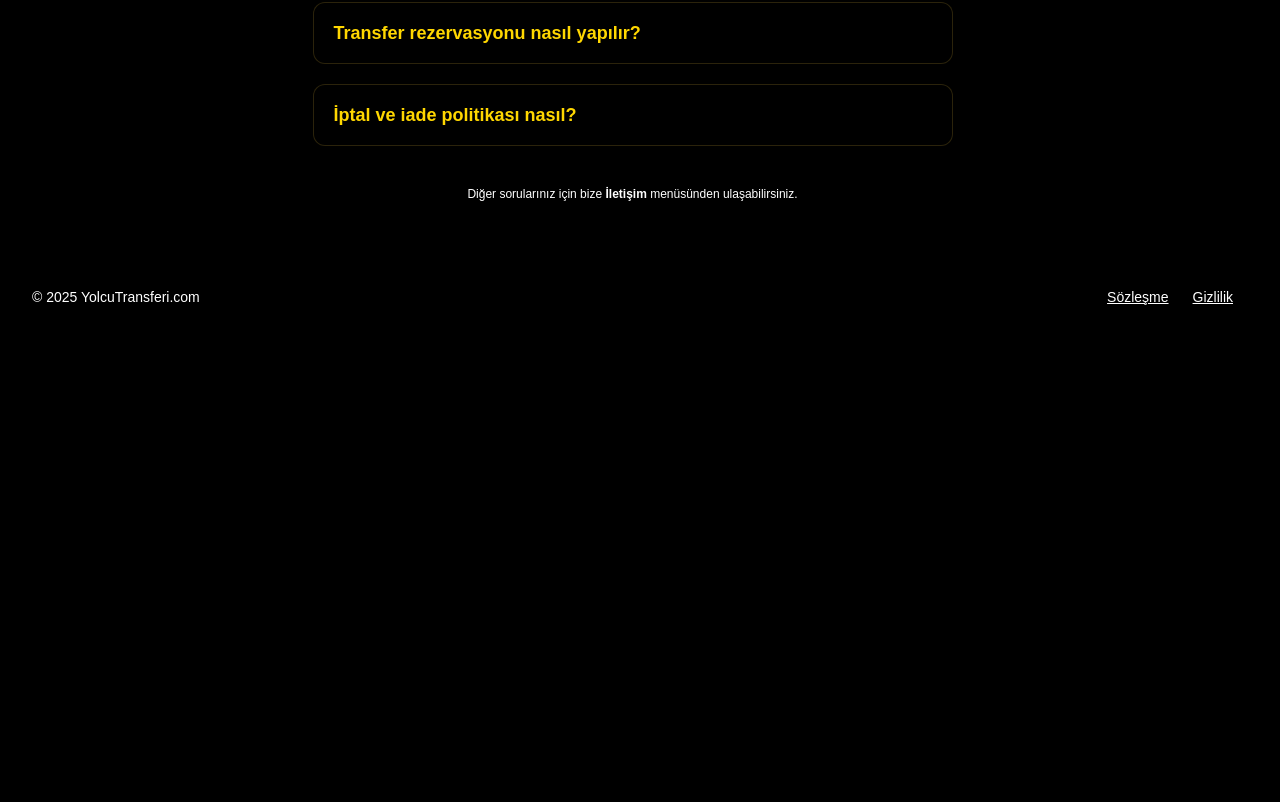
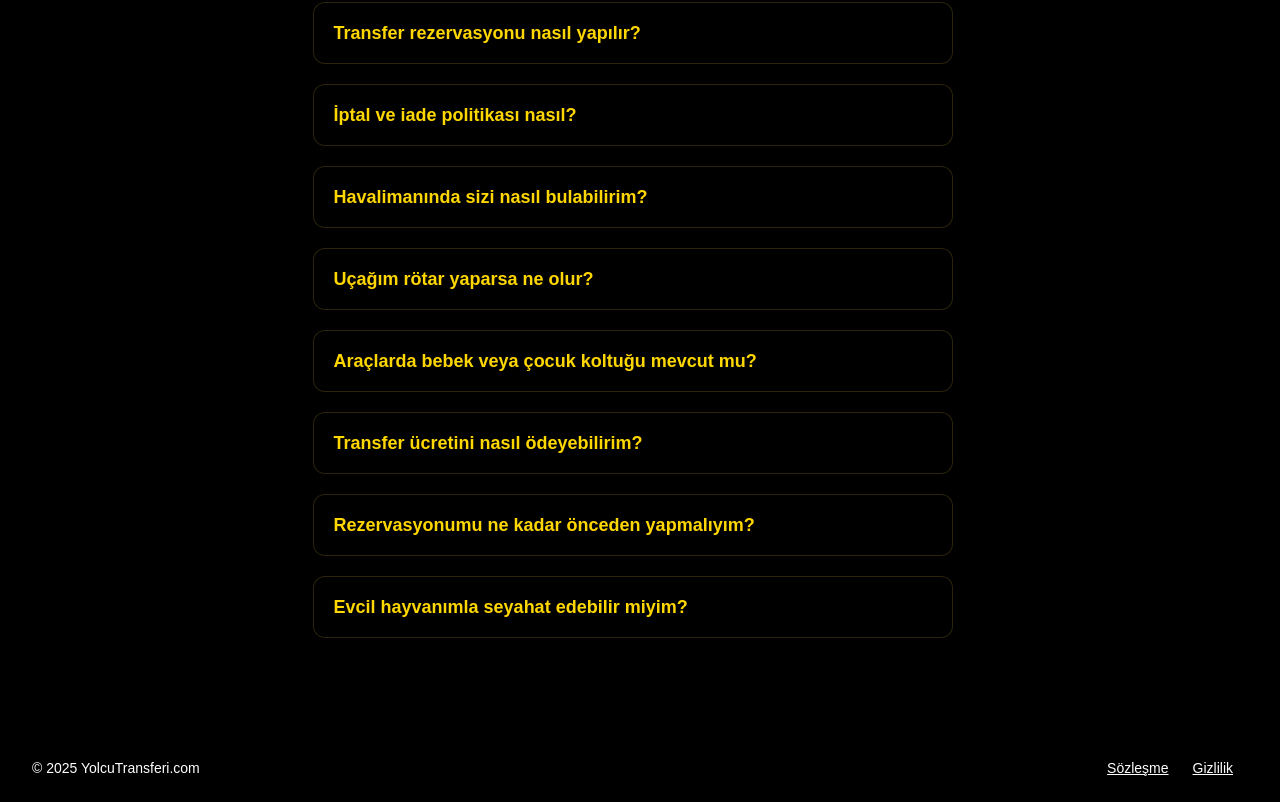
Before and after one commit to haliltayfur/yolcutransferi, a Next.js app: page /sss in a window 1280 px wide. Shown: the part 469-1271 px from the top of the page. Before the commit the page ends 800 px from the top, so only its background shows below. Built offline with nearby package versions, Linux system fonts and the light colour scheme.

Commit message:
Update page.js

```diff
--- a/app/sss/page.js
+++ b/app/sss/page.js
@@ -21,6 +21,30 @@ const SORULAR = [
   {
     q: "İptal ve iade politikası nasıl?",
     a: "Transfer saatinden en az 6 saat önce iptal edilen rezervasyonlarda ücretin tamamı iade edilir. Daha geç iptallerde veya yolculuk başlamışsa ücret iadesi yapılmaz. Detaylar için İade Politikası sayfamıza bakınız."
+  },
+  {
+    q: "Havalimanında sizi nasıl bulabilirim?",
+    a: "Transfer tarihinden bir gün önce, havalimanı karşılama bilgileri size iletilecektir. Görevlimiz, isminizin yazılı olduğu bir tabela ile terminal çıkış kapısında sizi bekliyor olacaktır."
+  },
+  {
+    q: "Uçağım rötar yaparsa ne olur?",
+    a: "Rezervasyonunuza ekli uçuş numaranızdan uçuşunuzu takip ediyoruz. Bu nedenle bir gecikme durumunda endişelenmenize gerek yok; şoförümüz sizi yeni iniş saatinize göre karşılayacaktır."
+  },
+  {
+    q: "Araçlarda bebek veya çocuk koltuğu mevcut mu?",
+    a: "VIP araçlarımızda, isteğe bağlı olarak çocuk koltuğu sağlanmaktadır. Rezervasyon yaparken çocuk koltuğu ihtiyacınızı belirtirseniz, çocuğunuzun yaşına uygun bir koltuk temin edilecektir."
+  },
+  {
+    q: "Transfer ücretini nasıl ödeyebilirim?",
+    a: "Transfer ücretinizi araçta nakit veya kredi kartıyla ödeyebilirsiniz. Ön ödeme olarak banka havalesi/EFT de kabul ediyoruz."
+  },
+  {
+    q: "Rezervasyonumu ne kadar önceden yapmalıyım?",
+    a: "Transferinizden 24 saat öncesine kadar online rezervasyon yapabilirsiniz. Acil durumlar için telefonla iletişime geçmeniz yeterlidir."
+  },
+  {
+    q: "Evcil hayvanımla seyahat edebilir miyim?",
+    a: "Evcil hayvanla seyahat etmek isterseniz rezervasyon sırasında belirtmeniz yeterlidir. Taşıma kutusu/kafesi ile kabul edilir ve araç buna uygun seçilir."
   }
 ];
 
@@ -48,7 +72,7 @@ export default function SSS() {
         ))}
       </div>
       <div className="mt-10 text-center text-gray-400 text-xs">
-        Diğer sorularınız için bize <b>İletişim</b> menüsünden ulaşabilirsiniz.
+
       </div>
     </main>
   );
```
